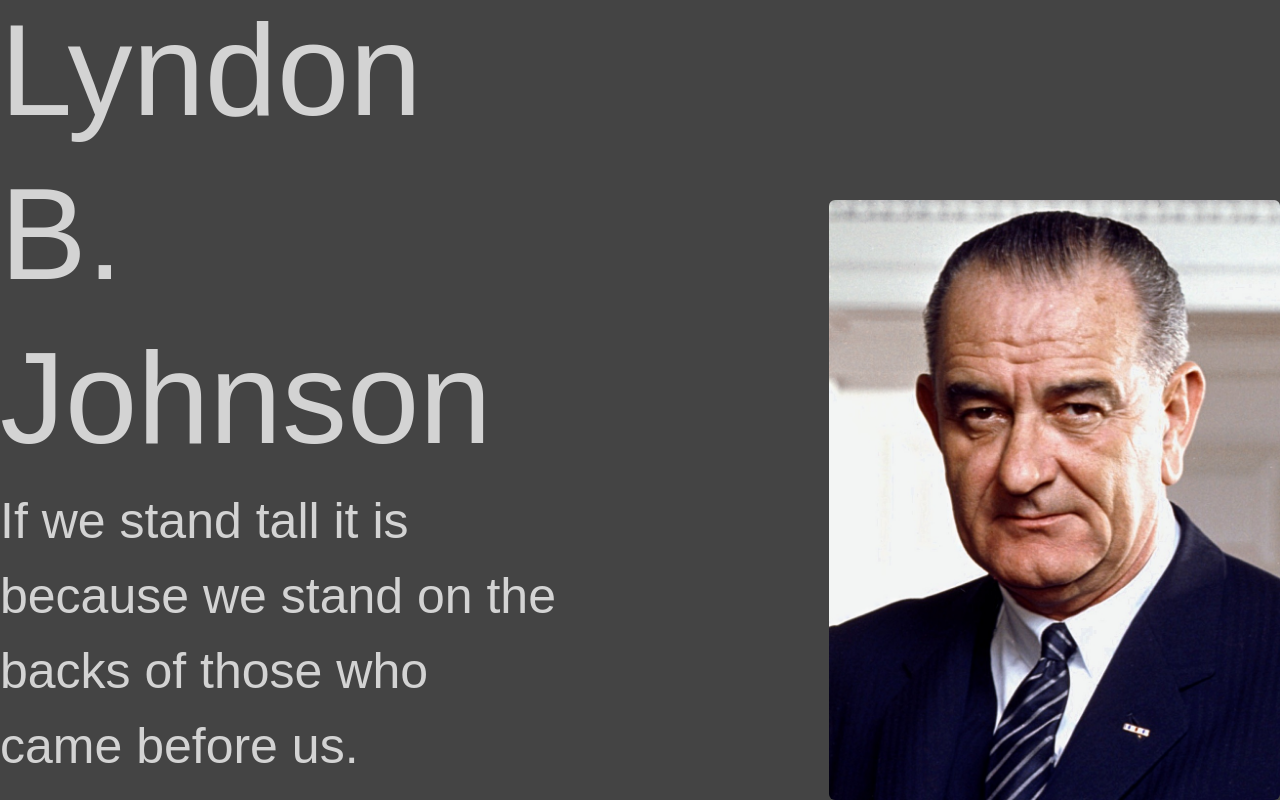
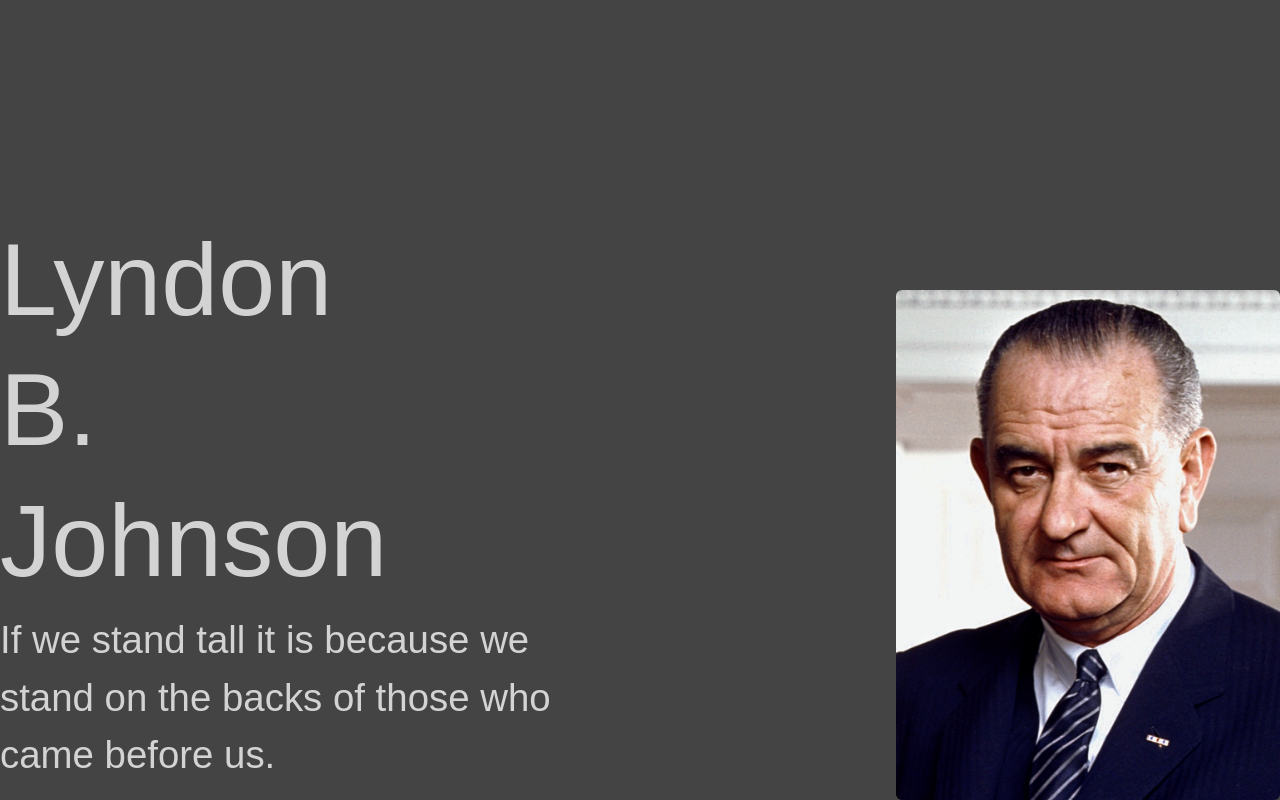
Before and after one commit to JCarmichael9/Pres-Website, a plain HTML site: page index.html in a window 1280 px wide. Drawn offline with nearby package versions, Linux system fonts and the light colour scheme; a web font is replaced by a local one.

Commit message:
fixed the sizing it's techincally rsponsive idek anymore

```diff
--- a/style.css
+++ b/style.css
@@ -67,24 +67,24 @@ body {
 
 /* Positions the image on the bottom right */
 .slideImg {
-    height: 600px;
+    width: 30vw;
     position: absolute;
     right: 0;
     bottom: 0;
 }
 
 .quote {
-    font-size: 50px;
+    font-size: 3vw;
     color: rgb(211, 211, 211);
 }
 
 
 .johnson, .lyndon, .B {
-    font-size: 130px;
+    font-size: 8vw;
     color: rgb(211, 211, 211);
 }
 
 .theButton {
-    font-size: 100px;
+    font-size: 4vw;
     color: rgb(211, 211, 211);
 }
```
